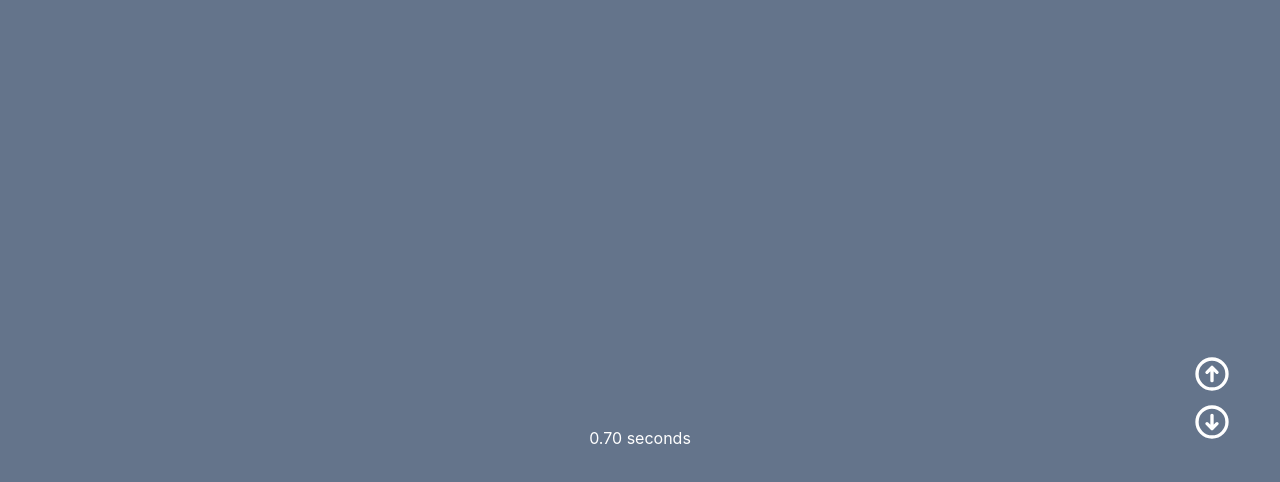
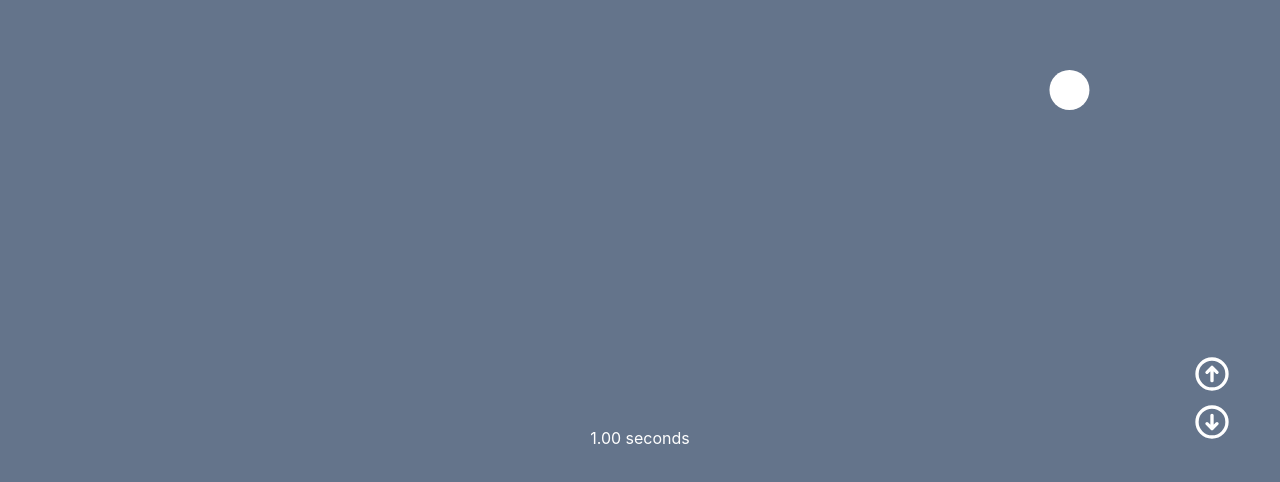
Before and after one commit to ayhoung/emdr-app, a Next.js app: page / in a window 1280 px wide. Shown: the part 310-792 px from the top of the page. Built offline with nearby package versions, Linux system fonts and the light colour scheme.

Commit message:
update(anime)

```diff
--- a/package.json
+++ b/package.json
@@ -32,11 +32,11 @@
   "devDependencies": {
     "@types/node": "17.0.8",
     "@types/react": "17.0.38",
-    "autoprefixer": "^10.4.4",
+    "autoprefixer": "^10.4.7",
     "eslint": "8.6.0",
     "eslint-config-next": "12.0.7",
-    "postcss": "^8.4.12",
-    "tailwindcss": "^3.0.23",
+    "postcss": "^8.4.14",
+    "tailwindcss": "^3.0.24",
     "typescript": "4.5.4"
   }
 }
--- a/pages/index.js
+++ b/pages/index.js
@@ -1,4 +1,4 @@
-import React, { useEffect, useState } from 'react';
+import React, { useEffect, useState, useRef } from 'react';
 import Head from 'next/head';
 import {
     ArrowCircleDownIcon,
@@ -6,33 +6,24 @@ import {
     PlayIcon,
     PauseIcon,
 } from '@heroicons/react/outline';
-// import anime from 'animejs';
+import anime from 'animejs';
 import styles from '../styles/Home.module.css';
 
 export default function Home() {
-    const refer = React.createRef();
     const [isPlaying, setIsPlaying] = useState(true);
-    const [seconds, setSeconds] = useState(0.7);
+    const [seconds, setSeconds] = useState(1.0);
+    const animation = React.createRef();
 
-    // useEffect(() => {
-    //     anime({
-    //         targets: '.hello',
-    //         translateX: 250,
-    //         rotate: '1turn',
-    //         backgroundColor: '#FFF',
-    //         duration: 800,
-    //     });
-    // }, []);
-
-    // useEffect(() => {
-    //     if (refer) {
-    //         if (isPlaying) {
-    //             refer.current.anime.play();
-    //         } else {
-    //             refer.current.anime.pause();
-    //         }
-    //     }
-    // }, [isPlaying]);
+    useEffect(() => {
+        animation.current = anime({
+            targets: '#red',
+            easing: 'cubicBezier(0.990, 0.010, 0.020, 1.000)',
+            loop: true,
+            duration: seconds * 1000,
+            direction: 'alternate',
+            translateX: [30, window.outerWidth - 70],
+        });
+    }, [animation, seconds]);
 
     return (
         <>
@@ -44,16 +35,7 @@ export default function Home() {
             <div className="w-screen h-screen bg-slate-500 relative overflow-hidden">
                 <div className="relative select-none"><h1 className="text-white mt-5 ml-5 text-3xl">EMDR Virtual Lightbar</h1></div>
                 <div className={styles.animationWrapper}>
-                    <div className="hello"></div>
-                    {/* <Anime
-                        easing="cubicBezier(0.990, 0.010, 0.020, 1.000)"
-                        loop={isPlaying}
-                        ref={refer}
-                        duration={seconds * 1000}
-                        direction="alternate"
-                        translateX={['1%', '96%']}>
-                        <div className={styles.red} />
-                    </Anime> */}
+                    <div id="red" className={styles.red}></div>
                 </div>
                 <div className="absolute bottom-10 flex justify-center w-full select-none text-white">
                     <p className="text-white select-none">{seconds.toFixed(2)} seconds</p>
@@ -62,14 +44,14 @@ export default function Home() {
                 <div className="absolute right-10 bottom-10 select-none">
                     <ArrowCircleUpIcon
                         className="h-10 w-10 hover:cursor-pointer hover:opacity-75 m-2 select-none"
-                        opacity={seconds === 1 ? '0.0' : '1.0'}
-                        onClick={() => setSeconds(seconds + 0.1)} color="white"/>
+                        // opacity={seconds === 1 ? '0.0' : '1.0'}
+                        onClick={() => setSeconds(seconds - 0.05)} color="white"/>
                     {/* {
                         !isPlaying && <PlayIcon
                             className="h-10 w-10 hover:cursor-pointer hover:opacity-75 m-2 select-none"
                             onClick={() => {
-                                refer.current.anime.play();
-                                setIsPlaying(false);
+                                animation.current.play();
+                                setIsPlaying(true);
                             }}
                             color="white"/>
                     }
@@ -77,15 +59,15 @@ export default function Home() {
                         isPlaying && <PauseIcon
                             className="h-10 w-10 hover:cursor-pointer hover:opacity-75 m-2 select-none"
                             onClick={() => {
-                                refer.current.anime.pause();
+                                animation.current.pause();
                                 setIsPlaying(false);
                             }}
                             color="white"/>
                     } */}
                     <ArrowCircleDownIcon
                         className="h-10 w-10 hover:cursor-pointer hover:opacity-75 m-2 select-none"
-                        opacity={seconds === 10 ? '0.0' : '1.0' }
-                        onClick={() => setSeconds(seconds - 0.1)} color="white"/>
+                        // opacity={seconds === 10 ? '0.0' : '1.0' }
+                        onClick={() => setSeconds(seconds + 0.05)} color="white"/>
                 </div>
             </div>
         </>
--- a/tailwind.config.js
+++ b/tailwind.config.js
@@ -6,9 +6,5 @@ module.exports = {
     theme: {
         extend: {},
     },
-    plugins: [
-        require('@tailwindcss/forms'),
-        require('@tailwindcss/typography'),
-        require('@tailwindcss/aspect-ratio'),
-    ],
+    plugins: [],
 };
```
Also changed, not shown: 2 other files (tests, documents, lock files or other folders).
